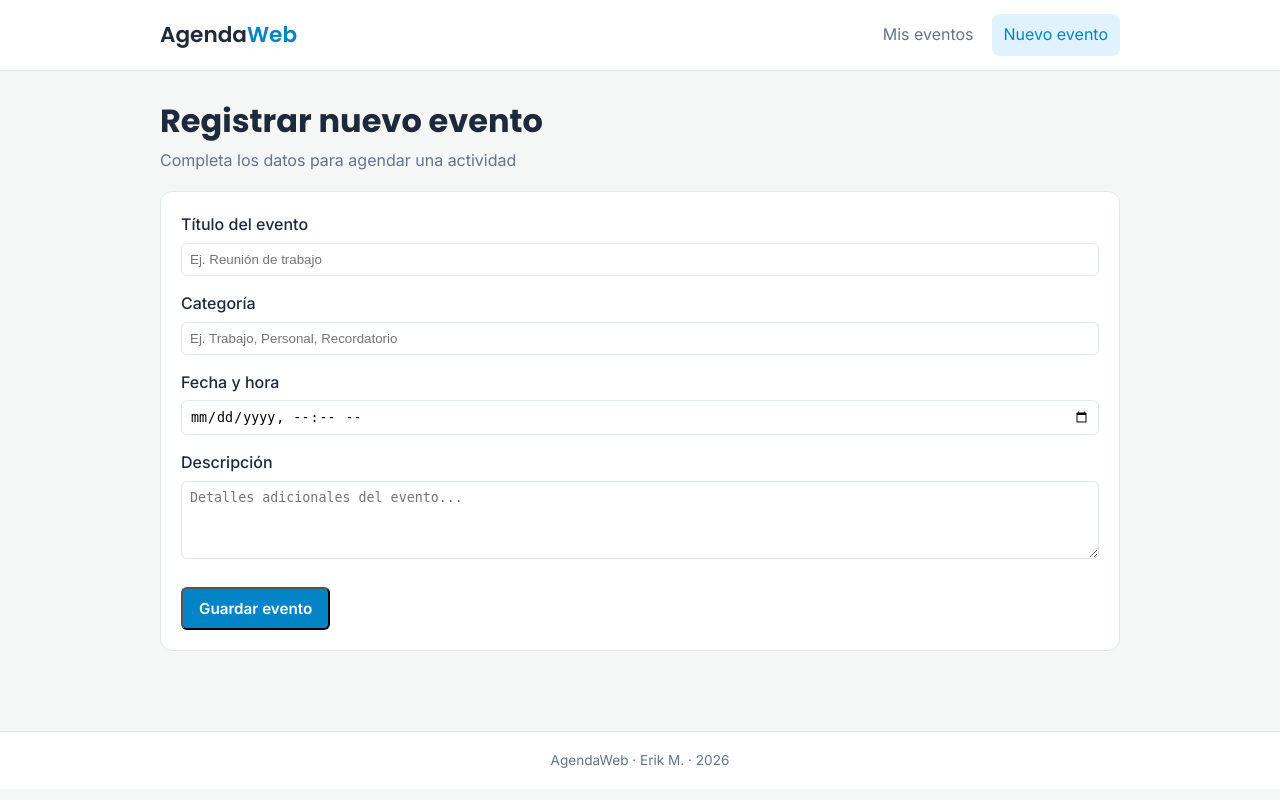
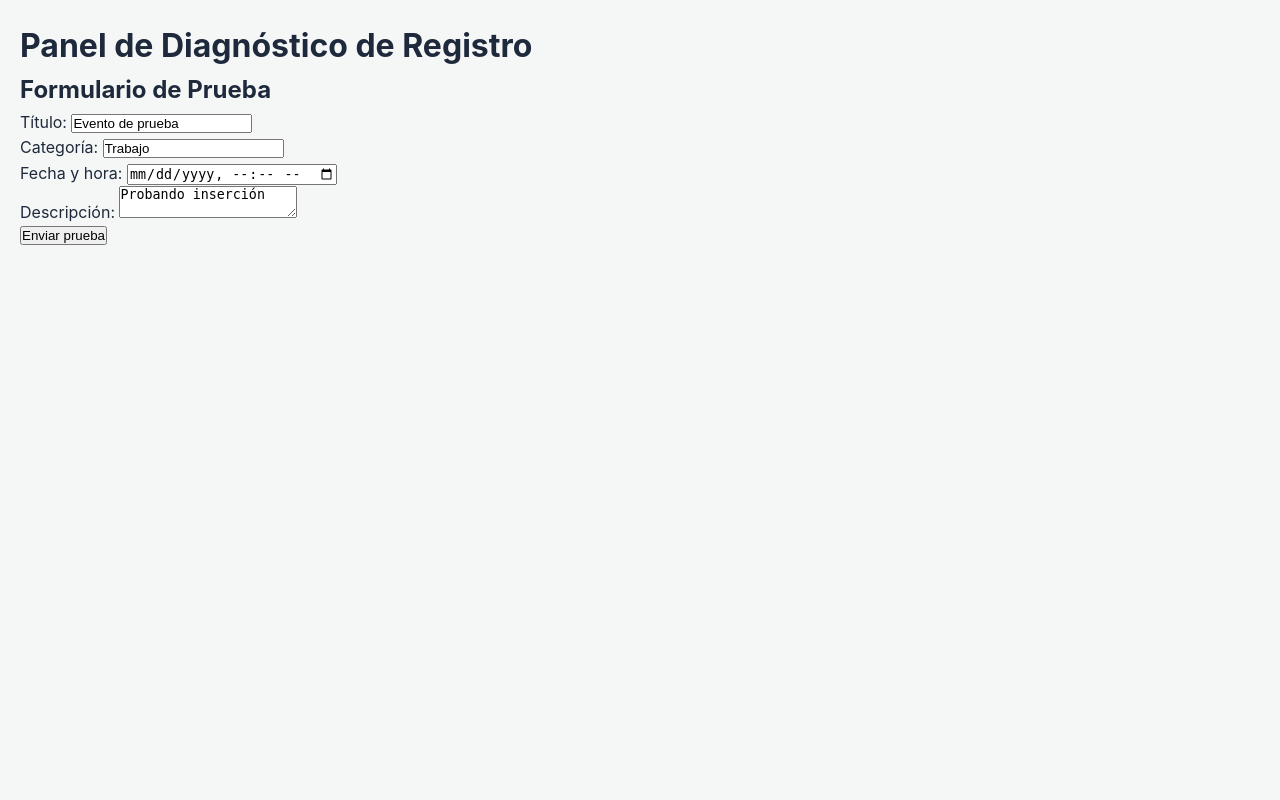
Before and after one commit to Azarkn/agendaweb, a PHP site: page /registrar.php in a window 1280 px wide. Run offline with PHP 8.4, Linux system fonts and the light colour scheme.

Commit message:
Prueba diagnosticoregistrar

```diff
--- a/registrar.php
+++ b/registrar.php
@@ -2,155 +2,67 @@
 error_reporting(E_ALL);
 ini_set('display_errors', 1);
 
-$titulo = '';
-$fecha = '';
-$hora = '';
-$categoria = '';
-$descripcion = '';
-$errores = [];
-$categoriasOK = ['trabajo', 'personal', 'estudio', 'ocio', 'recordatorio'];
+echo "<h1>Panel de Diagnóstico de Registro</h1>";
 
 if ($_SERVER['REQUEST_METHOD'] === 'POST') {
-    $titulo      = trim($_POST['titulo']      ?? '');
-    $fecha_hora  = trim($_POST['fecha']       ?? '');
-    $categoria   = trim($_POST['categoria']   ?? '');
-    $descripcion = trim($_POST['descripcion'] ?? '');
+    echo "<p style='color:blue;'>-> El servidor recibió una petición POST.</p>";
 
-    // Separar fecha y hora si se ingresaron juntas
+    echo "<pre>Datos $_POST recibidos: <br>";
+    print_r($_POST);
+    echo "</pre>";
+
+    require 'conexion.php';
+    echo "<p style='color:green;'>-> Conexión a la base de datos incluida correctamente.</p>";
+
+    $titulo      = $_POST['titulo']      ?? '';
+    $fecha_hora  = $_POST['fecha']       ?? '';
+    $categoria   = $_POST['categoria']   ?? '';
+    $descripcion = $_POST['descripcion'] ?? '';
+
+    // Separar fecha y hora
     $fecha = '';
     $hora = null;
     if (!empty($fecha_hora)) {
         $partes = explode('T', $fecha_hora);
         $fecha = $partes[0] ?? '';
-        $hora = $partes[1] ?? null;
-        if ($hora) {
-            $hora = $hora . ':00'; // Asegurar formato HH:MM:SS
+        $hora = ($partes[1] ?? '') . ':00';
     }
-    }
-
-    // Validación del Servidor
-    if ($titulo === '') {
-        $errores['titulo'] = 'El título es obligatorio.';
-    } elseif (mb_strlen($titulo) > 120) {
-        $errores['titulo'] = 'Máximo 120 caracteres.';
-    }
-
-    if ($fecha === '') {
-        $errores['fecha'] = 'La fecha es obligatoria.';
-    }
-
-    if ($categoria === '') {
-        $errores['categoria'] = 'La categoría es obligatoria.';
-    }
-
-    // Si no hay errores, guardamos en la base de datos con consulta preparada
-    if (empty($errores)) {
-        require 'conexion.php';
 
     $sql = "INSERT INTO eventos (titulo, fecha, hora, categoria, descripcion) VALUES (?, ?, ?, ?, ?)";
     $stmt = $mysqli->prepare($sql);
 
     if ($stmt) {
         $stmt->bind_param("sssss", $titulo, $fecha, $hora, $categoria, $descripcion);
-            $stmt->execute();
+        if ($stmt->execute()) {
+            echo "<h3 style='color:green;'>¡ÉXITO! El evento se insertó correctamente en la base de datos.</h3>";
+        } else {
+            echo "<h3 style='color:red;'>Error al ejecutar la consulta: " . $stmt->error . "</h3>";
+        }
         $stmt->close();
+    } else {
+        echo "<h3 style='color:red;'>Error al preparar la consulta: " . $mysqli->error . "</h3>";
+    }
+
     $mysqli->close();
-
-            // Patrón PRG (Post / Redirect / Get) para evitar duplicados y mostrar éxito
-            header('Location: index.php?ok=1');
+    echo "<br><a href='registrar.php'>Volver al formulario</a>";
     exit;
-        } else {
-            $errores['general'] = 'Error en la preparación de la consulta: ' . $mysqli->error;
-        }
-    }
 }
 ?>
 <!DOCTYPE html>
 <html lang="es">
 <head>
     <meta charset="UTF-8">
-    <meta name="viewport" content="width=device-width, initial-scale=1.0">
-    <title>Nuevo Evento - AgendaWeb</title>
-    <!-- Google Fonts -->
-    <link rel="preconnect" href="https://fonts.googleapis.com">
-    <link rel="preconnect" href="https://fonts.gstatic.com" crossorigin>
-    <link href="https://fonts.googleapis.com/css2?family=Inter:wght@400;500;600&family=Poppins:wght@600;700&display=swap" rel="stylesheet">
-    <!-- Estilos CSS -->
+    <title>Diagnóstico</title>
     <link rel="stylesheet" href="estilos.css">
 </head>
-<body class="layout">
-
-    <!-- Encabezado del sitio -->
-    <header class="site-header">
-        <div class="contenedor site-header__inner">
-            <a href="index.php" class="logo">Agenda<span>Web</span></a>
-            <nav class="nav">
-                <a href="index.php" class="nav__link">Mis eventos</a>
-                <a href="registrar.php" class="nav__link is-active">Nuevo evento</a>
-            </nav>
-        </div>
-    </header>
-
-    <!-- Contenido Principal -->
-    <main class="contenedor">
-
-        <div class="page__header">
-            <div>
-                <h1 class="page__title">Registrar nuevo evento</h1>
-                <p class="page__subtitle">Completa los datos para agendar una actividad</p>
-            </div>
-        </div>
-
-        <?php if (isset($errores['general'])): ?>
-            <div class="alert" style="background-color: #f8d7da; color: #721c24; padding: 10px; margin-bottom: 15px; border-radius: 5px;">
-                <?= $errores['general'] ?>
-            </div>
-        <?php endif; ?>
-
-        <!-- Formulario de Registro con POST -->
-        <article class="tarjeta" style="background: var(--superficie); padding: 20px; border-radius: 12px; border: 1px solid var(--borde);">
+<body style="padding: 20px;">
+    <h2>Formulario de Prueba</h2>
     <form action="registrar.php" method="POST">
-
-                <div class="grupo-input" style="margin-bottom: 15px;">
-                    <label for="titulo" style="display: block; margin-bottom: 5px; font-weight: 500;">Título del evento</label>
-                    <input type="text" id="titulo" name="titulo" value="<?= htmlspecialchars($titulo, ENT_QUOTES, 'UTF-8') ?>" placeholder="Ej. Reunión de trabajo" required style="width: 100%; padding: 8px; border: 1px solid var(--borde); border-radius: 6px;">
-                    <?php if (isset($errores['titulo'])): ?>
-                        <span class="error" style="color: #b42318; font-size: 0.85rem;"><?= $errores['titulo'] ?></span>
-                    <?php endif; ?>
-                </div>
-
-                <div class="grupo-input" style="margin-bottom: 15px;">
-                    <label for="categoria" style="display: block; margin-bottom: 5px; font-weight: 500;">Categoría</label>
-                    <input type="text" id="categoria" name="categoria" value="<?= htmlspecialchars($categoria, ENT_QUOTES, 'UTF-8') ?>" placeholder="Ej. Trabajo, Personal, Recordatorio" required style="width: 100%; padding: 8px; border: 1px solid var(--borde); border-radius: 6px;">
-                    <?php if (isset($errores['categoria'])): ?>
-                        <span class="error" style="color: #b42318; font-size: 0.85rem;"><?= $errores['categoria'] ?></span>
-                    <?php endif; ?>
-                </div>
-
-                <div class="grupo-input" style="margin-bottom: 15px;">
-                    <label for="fecha" style="display: block; margin-bottom: 5px; font-weight: 500;">Fecha y hora</label>
-                    <input type="datetime-local" id="fecha" name="fecha" value="<?= htmlspecialchars($fecha_hora ?? '', ENT_QUOTES, 'UTF-8') ?>" required style="width: 100%; padding: 8px; border: 1px solid var(--borde); border-radius: 6px;">
-                    <?php if (isset($errores['fecha'])): ?>
-                        <span class="error" style="color: #b42318; font-size: 0.85rem;"><?= $errores['fecha'] ?></span>
-                    <?php endif; ?>
-                </div>
-
-                <div class="grupo-input" style="margin-bottom: 20px;">
-                    <label for="descripcion" style="display: block; margin-bottom: 5px; font-weight: 500;">Descripción</label>
-                    <textarea id="descripcion" name="descripcion" rows="4" placeholder="Detalles adicionales del evento..." style="width: 100%; padding: 8px; border: 1px solid var(--borde); border-radius: 6px;"><?= htmlspecialchars($descripcion, ENT_QUOTES, 'UTF-8') ?></textarea>
-                </div>
-
-                <button type="submit" class="btn-primary">Guardar evento</button>
-
+        <p>Título: <input type="text" name="titulo" value="Evento de prueba" required></p>
+        <p>Categoría: <input type="text" name="categoria" value="Trabajo" required></p>
+        <p>Fecha y hora: <input type="datetime-local" name="fecha" required></p>
+        <p>Descripción: <textarea name="descripcion">Probando inserción</textarea></p>
+        <button type="submit">Enviar prueba</button>
     </form>
-        </article>
-
-    </main>
-
-    <!-- Pie de página -->
-    <footer class="site-footer">
-        <div class="contenedor" style="text-align: center;">AgendaWeb · Erik M. · 2026</div>
-    </footer>
-
 </body>
 </html>
```
Lines whose indentation alone changed are shown as unchanged.
